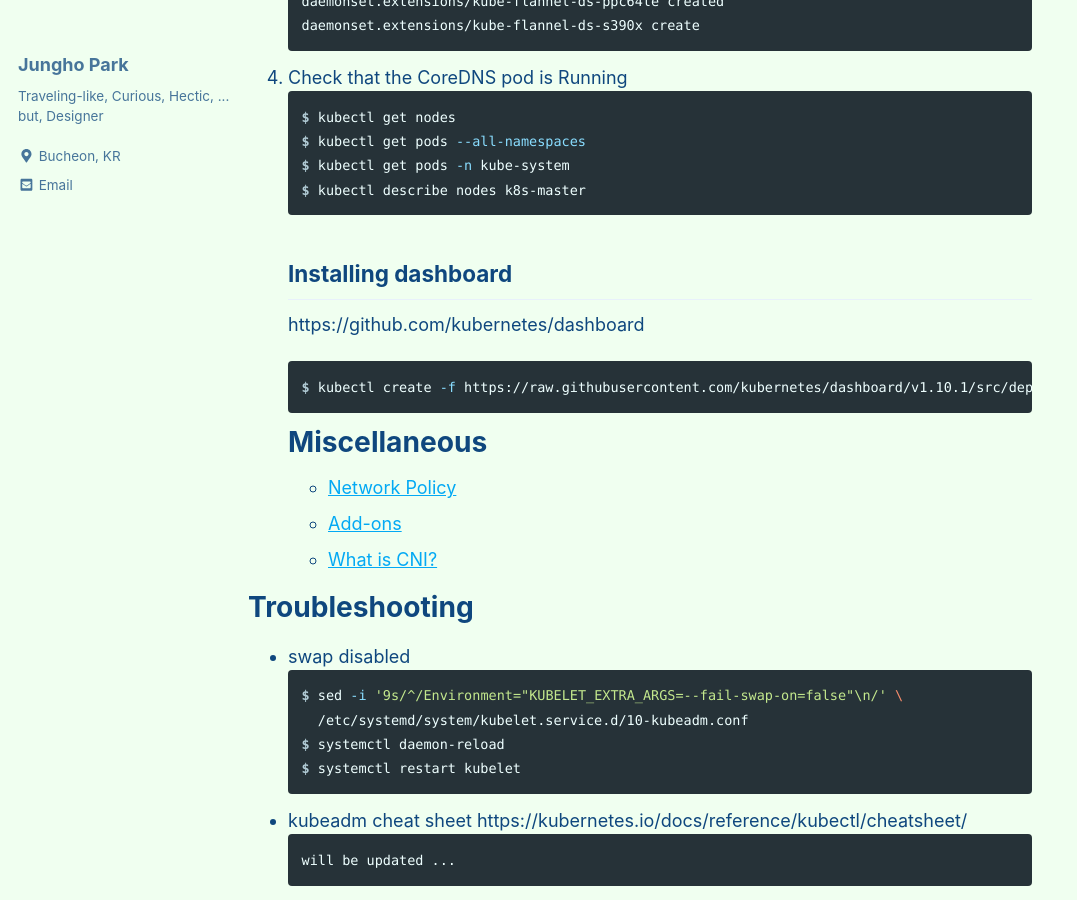
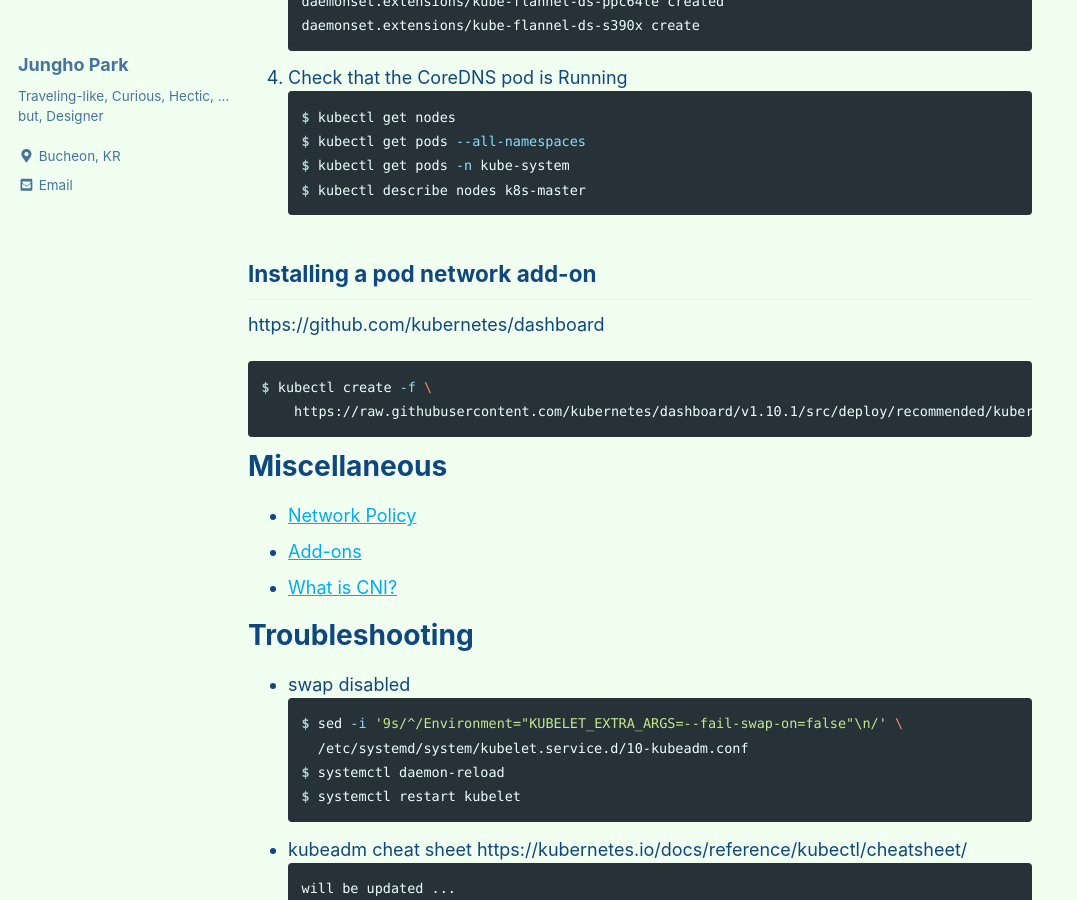
Before and after one commit to unipark00/tekrepo, a Jekyll site: the page built from _posts/2019-04-07-configure-k8s-cluster.md, in a window 1280 px wide and 900 px high, scrolled down 2948 px. Shown: the whole window, without its empty margins (0-1077 px from the left). Built offline with Jekyll 4.4.1, drawn with Linux system fonts in a browser that asks for light colours; cached includes are drawn as plain includes.

Commit message:
Update 2019-04-07-configure-k8s-cluster.md

````diff
--- a/_posts/2019-04-07-configure-k8s-cluster.md
+++ b/_posts/2019-04-07-configure-k8s-cluster.md
@@ -87,11 +87,14 @@ $ kubectl get pods --all-namespaces
 $ kubectl get pods -n kube-system
 $ kubectl describe nodes k8s-master
 ```
-## Installing dashboard
+
+## Installing a pod network add-on
 https://github.com/kubernetes/dashboard
 ```console
-$ kubectl create -f https://raw.githubusercontent.com/kubernetes/dashboard/v1.10.1/src/deploy/recommended/kubernetes-dashboard.yaml
+$ kubectl create -f \
+    https://raw.githubusercontent.com/kubernetes/dashboard/v1.10.1/src/deploy/recommended/kubernetes-dashboard.yaml
 ```
+
 # Miscellaneous
 * [Network Policy](https://kubernetes.io/docs/concepts/services-networking/network-policies/)
 * [Add-ons](https://kubernetes.io/docs/concepts/cluster-administration/addons/)
````
